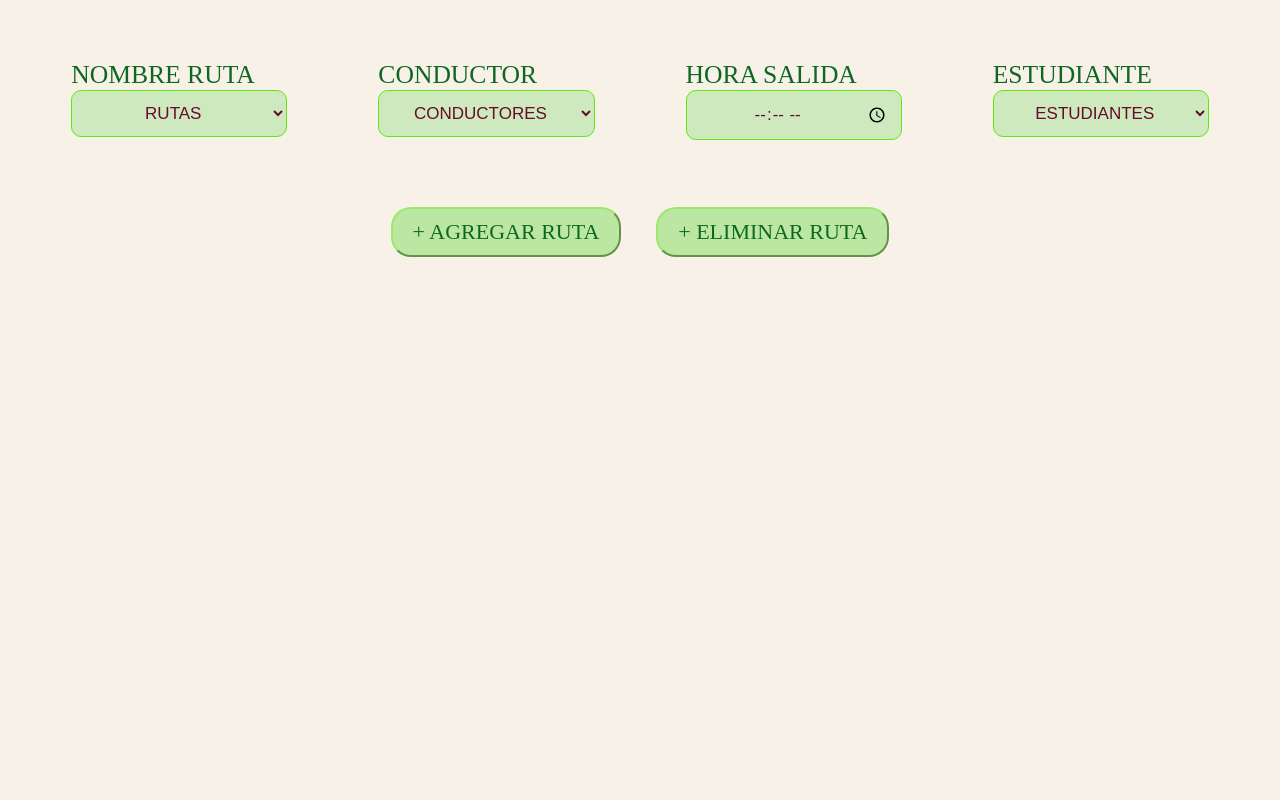
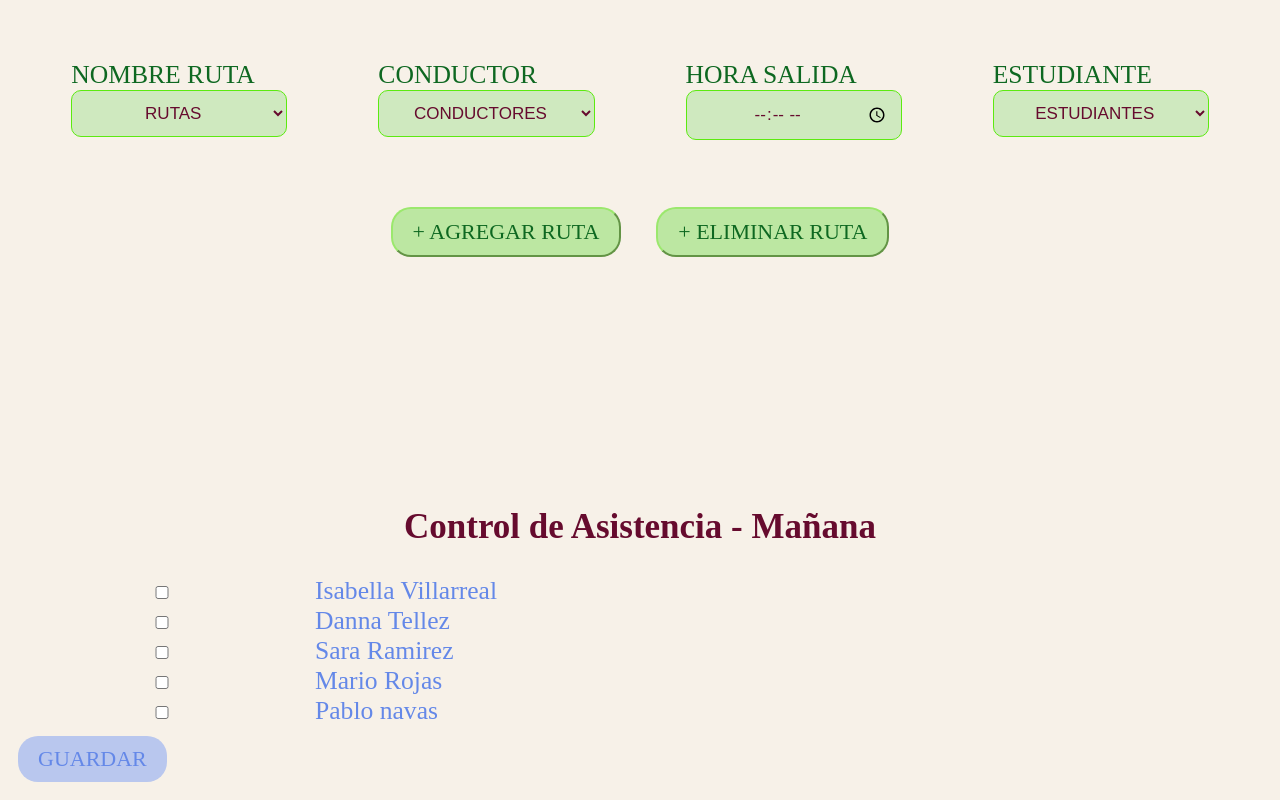
Before and after one commit to isaguvi2611-del/RutasProyecto, a plain HTML site: page index.html in a window 1280 px wide. Shown: the part 774-1574 px from the top of the page. Before the commit the page ends 1281 px from the top, so only its background shows below. Drawn offline with Linux system fonts and the light colour scheme; a web font is replaced by a local one.

Commit message:
examen /examen/

```diff
--- a/app.js
+++ b/app.js
@@ -121,6 +121,7 @@ document.addEventListener("estudianteCreado", (e) => {
 document.dispatchEvent(eventoEstudiante);
     mostrarEstudiantes();
 }
+
 function mostrarEstudiantes(){
     const lista = document.getElementById("listaEstudiantes");
     let estudiantes = JSON.parse(localStorage.getItem("estudiantes")) || [];
@@ -450,12 +451,33 @@ class RouteCard extends HTMLElement{
         const shadow = this.attachShadow({mode: "open"});
         const template = document.getElementById("templateRuta");
         shadow.appendChild(template.content.cloneNode(true));
-        shadow.querySelector(".ruta").textContent =
-            this.getAttribute("ruta");
-        shadow.querySelector(".conductor").textContent =
-            this.getAttribute("conductor");
-        shadow.querySelector(".estudiante").textContent =
-            this.getAttribute("estudiante");
+        shadow.querySelector(".ruta").textContent = this.getAttribute("ruta");
+        shadow.querySelector(".conductor").textContent = this.getAttribute("conductor");
+        shadow.querySelector(".estudiante").textContent = this.getAttribute("estudiante");
     }
 }
 customElements.define("route-card", RouteCard);
+
+function guardarAsistencia() {
+    const checkboxes = document.querySelectorAll('#estudiantes input[type="checkbox"]');
+    let presentes = [];
+    let ausentes = [];
+    checkboxes.forEach(cb => {
+        if (cb.checked) {
+            presentes.push(cb.value);
+        } else {
+            ausentes.push(cb.value);
+        }
+    });
+    let resumenHTML = "<h2> Resumen de Asistencia</h2>";
+    resumenHTML += "<p id='presente'>Presentes:</p><ul>";
+    presentes.forEach(p => resumenHTML += `<li>${p}</li>`);
+
+    resumenHTML += "</ul> <p id='ausente'>Ausentes: </p> <ul>";
+    ausentes.forEach(a => resumenHTML += `<li>${a}</li>`);
+
+    resumenHTML += "</ul>";
+    const resumenDiv = document.getElementById("resumen");
+    resumenDiv.innerHTML = resumenHTML;
+    resumenDiv.style.display = "block";
+}
--- a/index.html
+++ b/index.html
@@ -133,6 +133,21 @@
     </div>
 </template>
 
+
+<h2>Control de Asistencia - Mañana</h2>
+<div id="asiste">
+    <div id="estudiantes">
+        <label class="estudiante"><input type="checkbox" value="Isabella">Isabella Villarreal</label><br>
+        <label class="estudiante"><input type="checkbox" value="Danna">Danna Tellez</label><br>
+        <label class="estudiante"><input type="checkbox" value="Sara">Sara Ramirez</label><br>
+        <label class="estudiante"><input type="checkbox" value="Mario">Mario Rojas</label><br>
+        <label class="estudiante"><input type="checkbox" value="Pablo">Pablo navas</label><br>
+    </div>
+    <button onclick="guardarAsistencia()">GUARDAR</button>
+    <div id="resumen"></div>
+</div>
+
+
 <script src="app.js"></script>
 </body>
 </html>
--- a/style.css
+++ b/style.css
@@ -319,10 +319,16 @@ h6{
     text-align: center;
     font-size: clamp(12px, 2vw, 18px);
 }
-@media (max-width: 768px){
+@media (max-width: 378px){
 
     #contenedorFichas{
         grid-template-columns: repeat(2, 1fr);
+    }
+}
+
+@media (max-width: 480px){
+    #contenedorFichas{
+        grid-template-columns: repeat(3, 1fr);
     }
 }
 
@@ -539,3 +545,20 @@ h1{
     border-radius: 30px;
     text-align: center;
 }
+
+#resumen{
+    font-family: 'Trebuchet MS', 'Lucida Sans Unicode', 'Lucida Grande', 'Lucida Sans', Arial, sans-serif;
+}
+#asiste label{
+    color: #6488e8;
+}
+#asiste button{
+    color: #6488e8;
+    border: none;
+    background: #b9c7ee;
+}
+#presente, #ausente{
+    background-color: #b9c7ee;
+    color: #6488e8;
+    font-size: 30px;
+}
```
Also changed, not shown: 2 other files.
